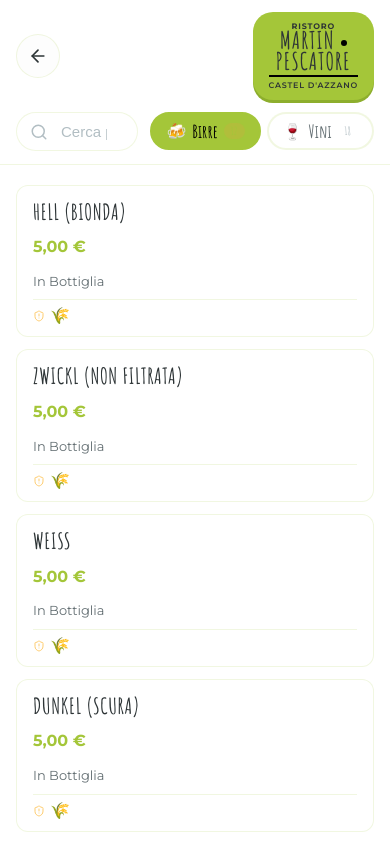
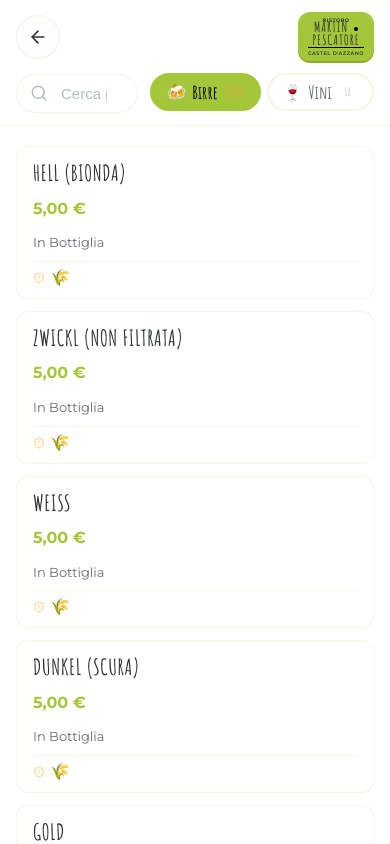
Before and after one commit to SoulSlater/Martin-pescatore, a React (Vite) app: page /menu in a window 390 px wide. Shown: the top 844 px of the page. Built offline with nearby package versions, Linux system fonts and the light colour scheme.

Commit message:
UI: Resize logos for mobile (landing smaller, menu 50% smaller)

```diff
--- a/src/App.css
+++ b/src/App.css
@@ -242,6 +242,45 @@
   border-left-width: 12px;
   border-right-width: 12px;
   border-top-width: 15px;
+}
+
+/* Mobile Overrides for Logos */
+@media (max-width: 768px) {
+  .logo-bubble {
+    padding: 10px 18px;
+    border-radius: 20px;
+    box-shadow: 0 4px 0 var(--accent-secondary);
+  }
+  .logo-bubble .logo-text-top { font-size: 8px; }
+  .logo-bubble .logo-text-main { font-size: 32px; }
+  .logo-bubble .logo-text-bottom { font-size: 9px; }
+  .logo-bubble .logo-divider { margin: 4px 0; }
+  .logo-bubble .logo-dot { width: 8px; height: 8px; margin-top: 6px; }
+  .logo-bubble .logo-bubble__tail {
+    bottom: -15px;
+    right: 20px;
+    border-left-width: 12px;
+    border-right-width: 12px;
+    border-top-width: 18px;
+  }
+
+  .logo-bubble--small {
+    padding: 4px 10px;
+    border-radius: 12px;
+    box-shadow: 0 2px 0 var(--accent-secondary);
+  }
+  .logo-bubble--small .logo-text-top { font-size: 5px; letter-spacing: 0.5px; }
+  .logo-bubble--small .logo-text-main { font-size: 14px; }
+  .logo-bubble--small .logo-dot { width: 4px; height: 4px; margin-top: 3px; }
+  .logo-bubble--small .logo-divider { margin: 1px 0; height: 1px; }
+  .logo-bubble--small .logo-text-bottom { font-size: 5px; letter-spacing: 0.5px; }
+  .logo-bubble--small .logo-bubble__tail {
+    bottom: -8px;
+    right: 10px;
+    border-left-width: 6px;
+    border-right-width: 6px;
+    border-top-width: 8px;
+  }
 }
 
 .logo-bubble__inner {
```
